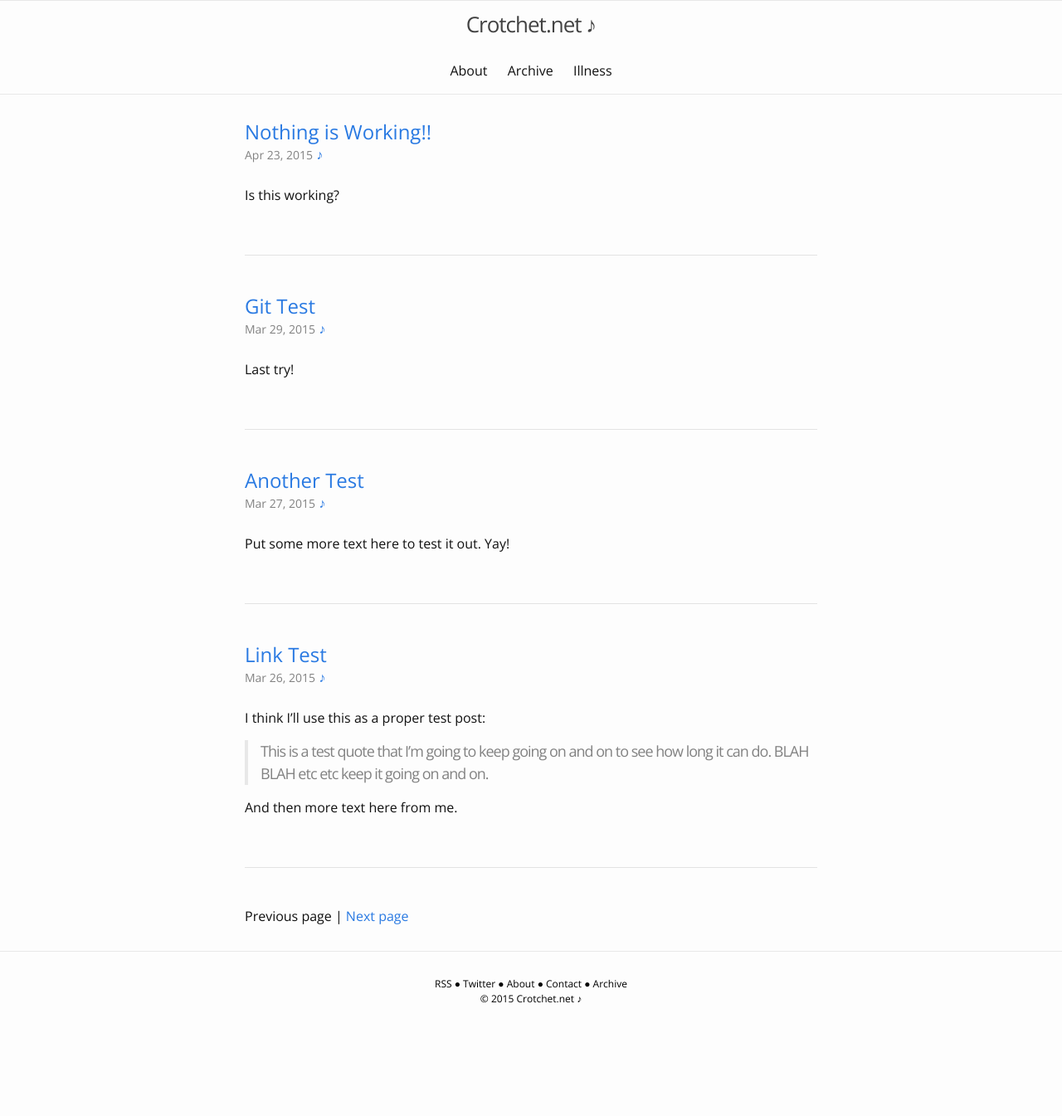
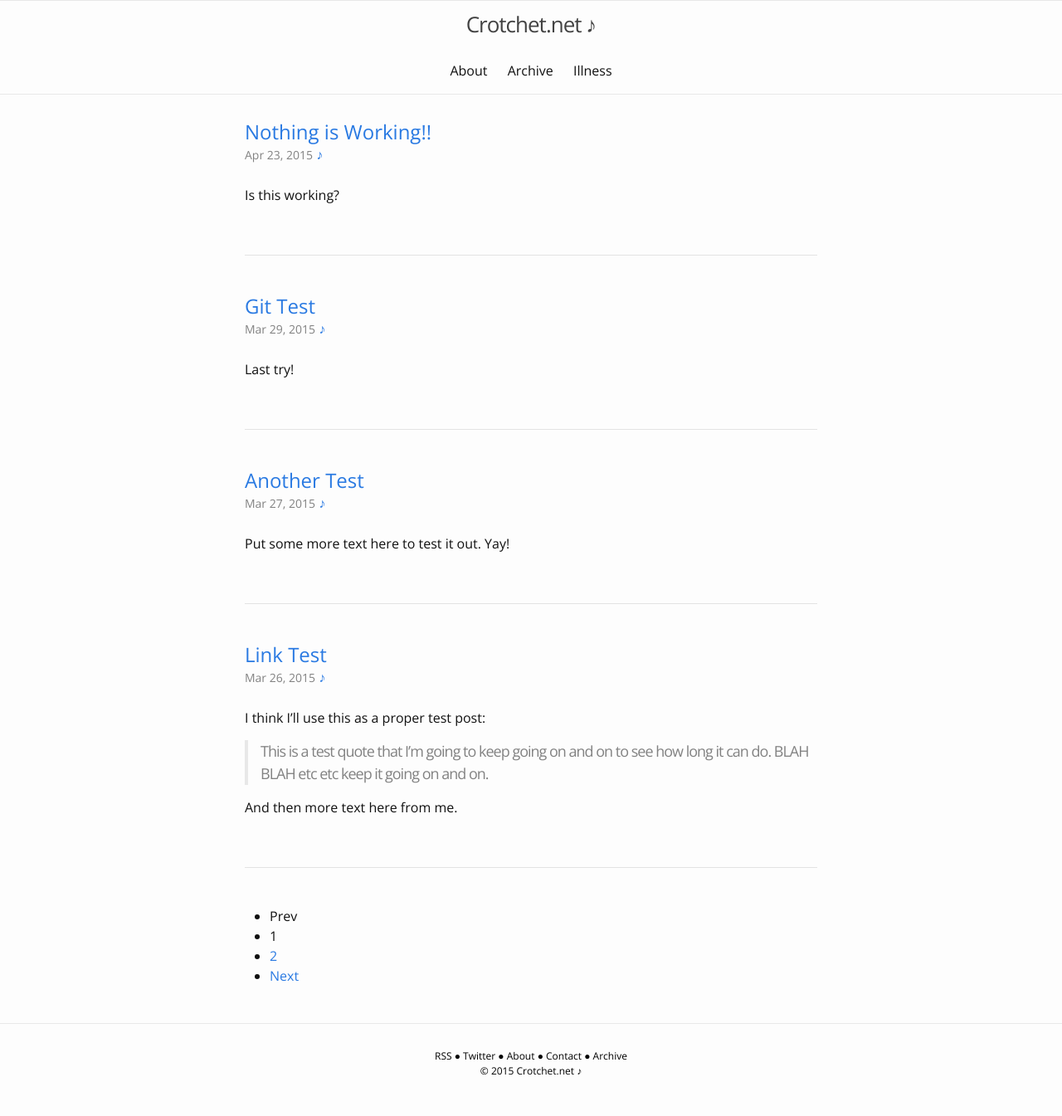
Before and after one commit to andyml123/andyml123.github.io, a Jekyll site: the page built from index.html, in a window 1280 px wide. Shown: the whole page at 83% size. Built offline with Jekyll 4.4.1, drawn with Linux system fonts in a browser that asks for light colours; the list of posts is cut into pages by our own code; before the commit the page ends 1258 px from its top, so only the background shows below that.

Commit message:
inital commit

```diff
--- a/index.html
+++ b/index.html
@@ -44,17 +44,37 @@
 	    {% endfor %}
 
 </div>
-
-{% if paginator.next_page or paginator.previous_page %}
+<div class="row-fluid">
+  <div class="span12">
+    <div class="pagination">
+      <ul>
         {% if paginator.previous_page %}
-    <a href="{{ paginator.previous_page_path }}">Previous page</a>
+          {% if paginator.previous_page == 1 %}
+          <li><a href="/">Prev</a></li>
           {% else %}
-    Previous page
+          <li><a href="/page{{ paginator.previous_page }}">Prev</a></li>
           {% endif %}
-  |
+        {% else %}
+        <li><span class="disabled">Prev</span></li>
+        {% endif %}
+        {% if paginator.page == 1 %}
+        <li><span class="active">1</span></li>
+        {% else %}
+        <li><a href="/">1</a></li>
+        {% endif %}
+        {% for count in (2..paginator.total_pages) %}
+          {% if count == paginator.page %}
+          <li><span class="active">{{ count }}</span></li>
+          {% else %}
+          <li><a href="/page{{ count }}">{{ count }}</a></li>
+          {% endif %}
+        {% endfor %}
         {% if paginator.next_page %}
-    <a href="{{ paginator.next_page_path }}">Next page</a>
+        <li><a href="/page{{ paginator.next_page }}">Next</a></li>
         {% else %}
-    Next page
+        <li><span class="disabled">Next</span></li>
         {% endif %}
-{% endif %}
+      </ul>
+    </div>
+  </div>
+</div>
```
Lines whose indentation alone changed are shown as unchanged.
